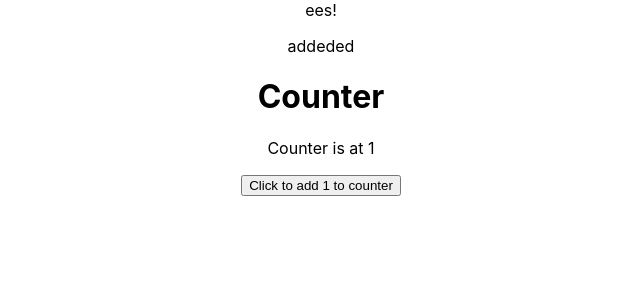
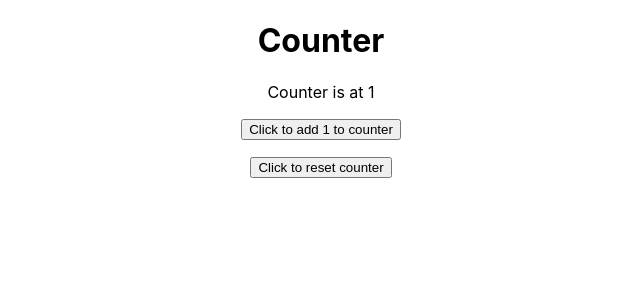
Before and after one commit to ElinoaResnick/UseState, a React (Create React App) app: page / in a window 1280 px wide. Shown: the top 300 px of the page, without its empty margins (319-959 px from the left). Built offline with nearby package versions, Linux system fonts and the light colour scheme.

Commit message:
added button

```diff
--- a/src/App.js
+++ b/src/App.js
@@ -5,8 +5,6 @@ import Counter from './counter';
 function App() {
   return (
     <div className="App">
-      ees!
-      <p>addeded</p>
       <Counter/>
     </div>
   );
--- a/src/counter.js
+++ b/src/counter.js
@@ -10,11 +10,20 @@ function Counter() {
         )
         console.log(count)
     }
+    function reset(){
+        setCount(
+            function(oldCount){
+                return oldCount =1
+            }
+        )
+        console.log(count)
+    }
   return (
     <div>
         <h1>Counter</h1>
         <p>Counter is at {count}</p>
         <button onClick={incr}>Click to add 1 to counter</button>
+        <p><button onClick={reset}>Click to reset counter</button></p>
     </div>
   );
 }
```
